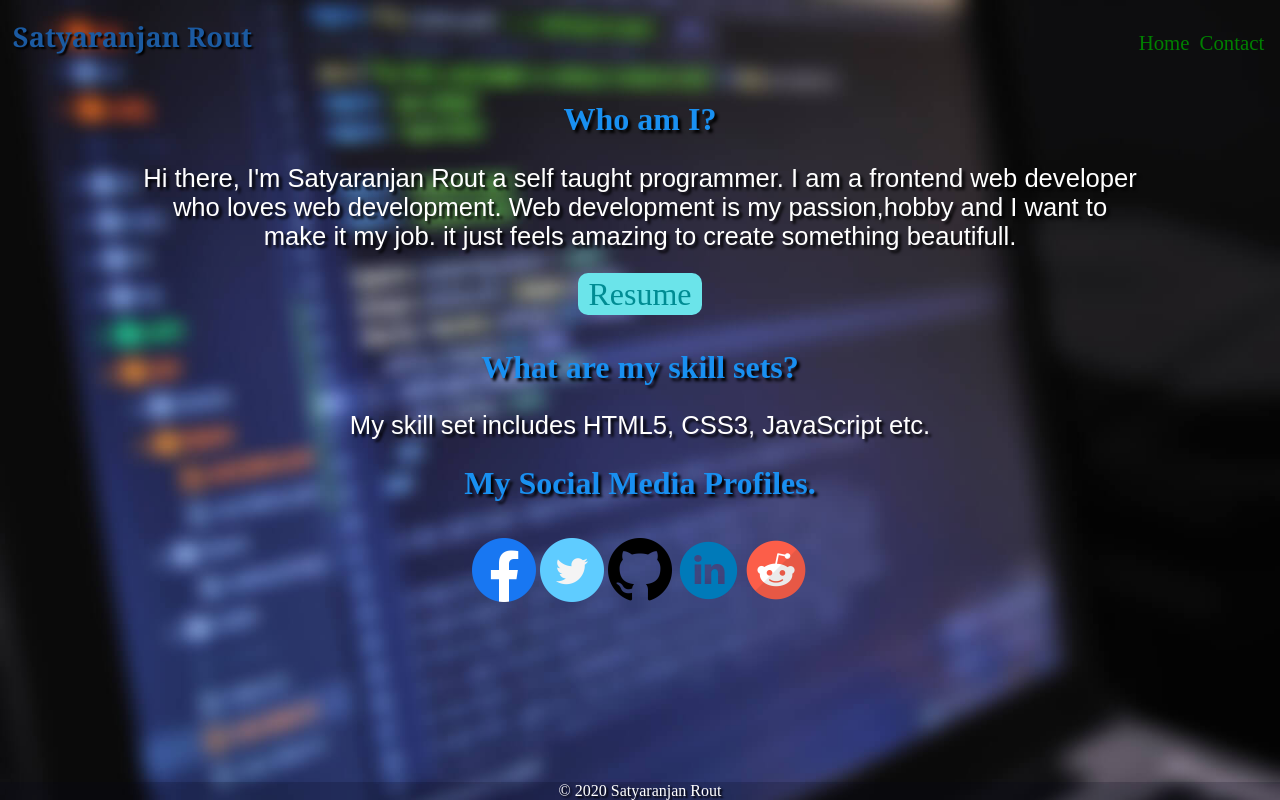
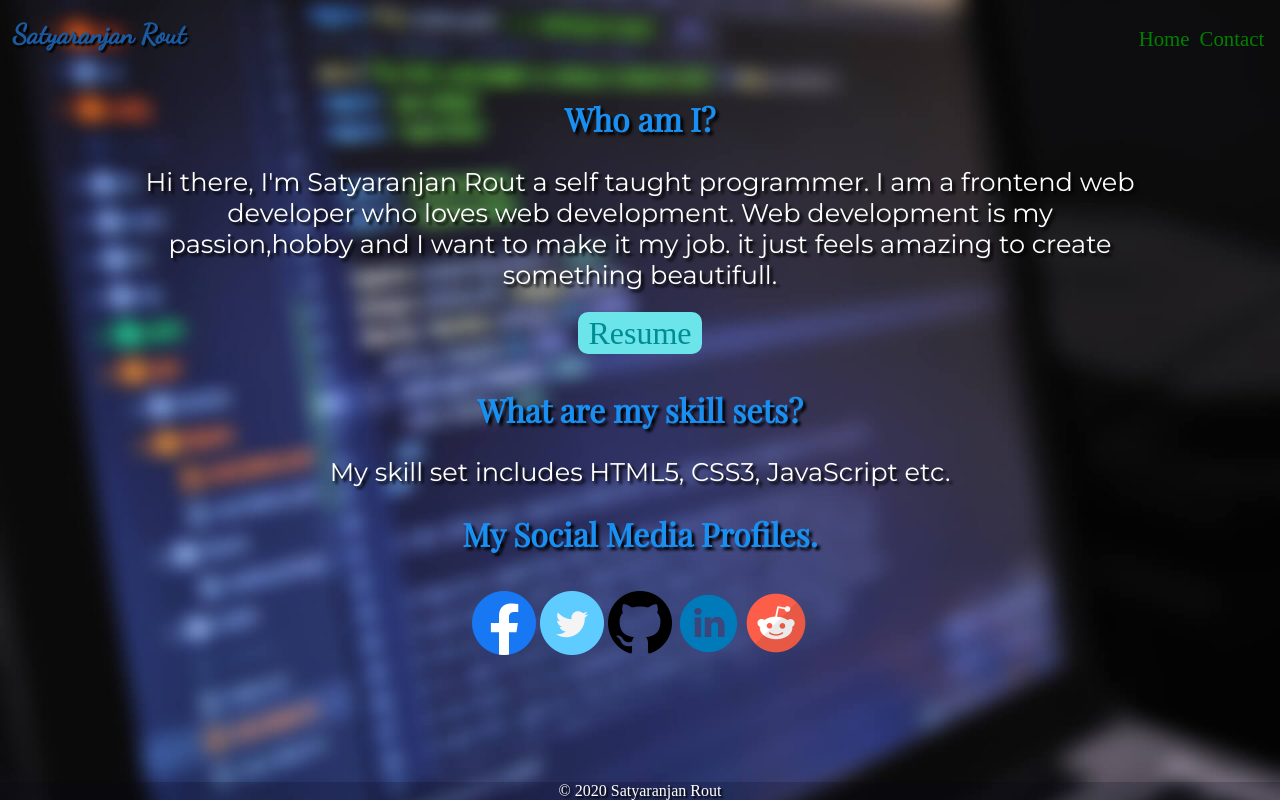
Before and after one commit to satanrout/My-Website, a plain HTML site: page index.html in a window 1280 px wide. Drawn offline with nearby package versions, Linux system fonts and the light colour scheme.

Commit message:
I don't remember what I changed

```diff
--- a/index.html
+++ b/index.html
@@ -8,6 +8,7 @@
         <meta name="viewport" content="width=device-width, initial-scale=1.0">
         <title>Satyaranjan Rout</title>
         <link rel="stylesheet" type="text/css" href="style.css"/>
+        <link href="https://fonts.googleapis.com/css?family=Dancing+Script|Montserrat|Playfair+Display&display=swap" rel="stylesheet">
     </head>
     <body>
         <header>
--- a/style.css
+++ b/style.css
@@ -13,7 +13,7 @@ header {
     position: relative; top:5px; left:25px;
 }*/
 h1 {
-    font-family: Cambria, Cochin, Georgia, Times, 'Times New Roman', serif;
+    font-family: 'Dancing Script', cursive;
     color: rgb(27, 90, 161);
     text-shadow: 2px 2px 2px black;
     font-size: 1.7em;
@@ -24,7 +24,7 @@ h1 {
     position: relative; bottom:44px;
 }
 .nav:hover {
-    background-color: #7C7C7C;
+    background-color: rgb(3, 7, 0);
     text-shadow: 1px 1px 1px black;
 }
 .nav {
@@ -37,7 +37,7 @@ h1 {
 }
 h2 {
     text-align: center;
-    font-family: 'Times New Roman', Times, serif;
+    font-family: 'Playfair Display', serif;
     color: rgb(25, 144, 241);
     text-shadow: 3px 3px 3px black;
     font-size: 2em;
@@ -45,7 +45,7 @@ h2 {
 }
 p {
     text-align: center;
-    font-family: sans-serif;
+    font-family: 'Montserrat', sans-serif;
     font-size: 1.6em;
     color: rgb(255, 255, 255);
     text-shadow: 3px 3px 3px black;
```
